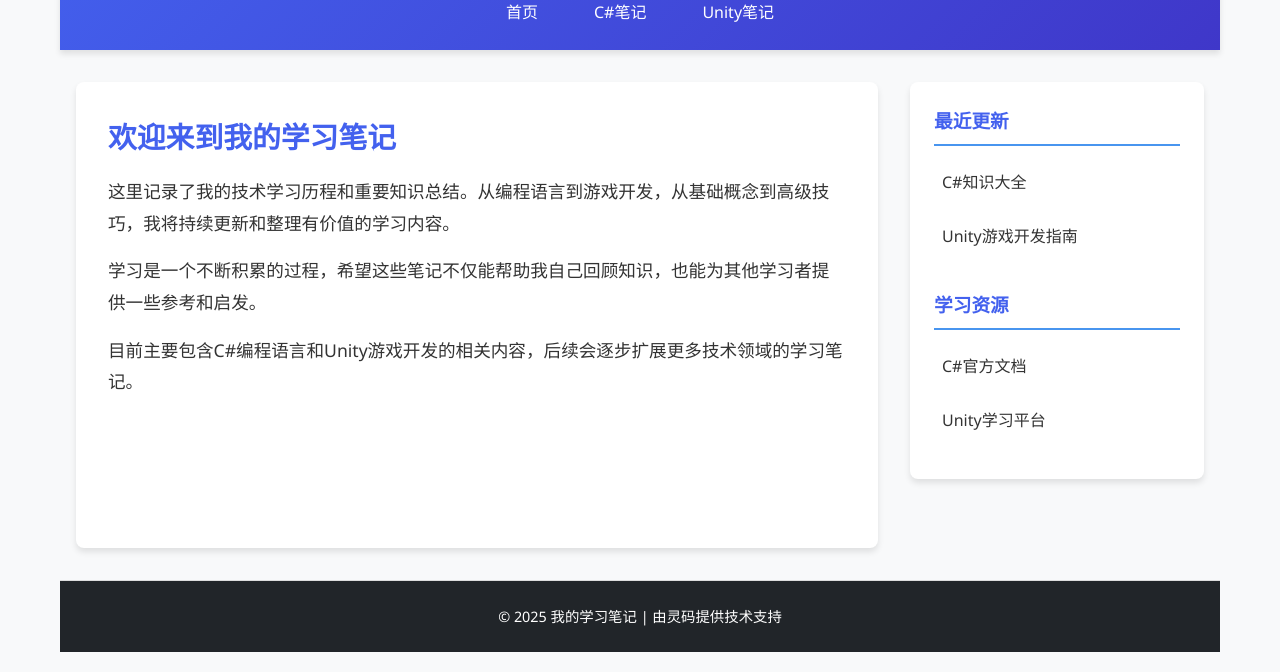
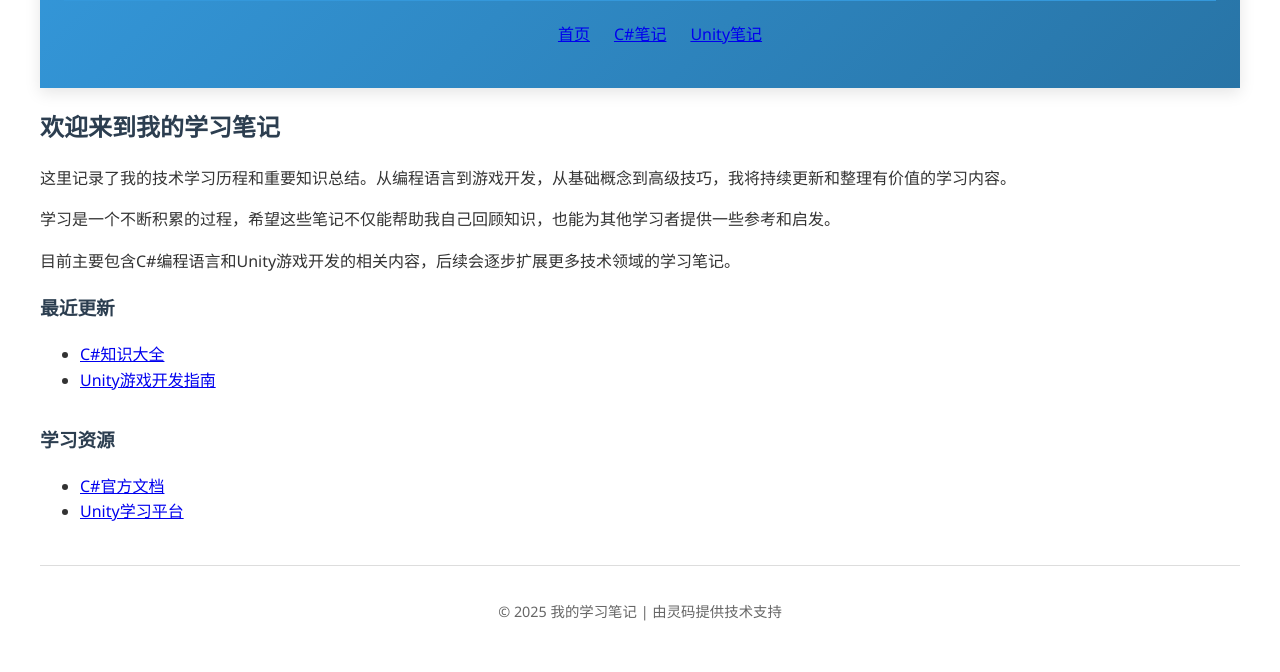
Before and after one commit to dongxinpersonal/myStation, a plain HTML site: page index.html in a window 1280 px wide. Shown: the part 128-800 px from the top of the page. Drawn offline with Linux system fonts and the light colour scheme.

Commit message:
第四次提交，修复页面跳转

```diff
--- a/assets/css/common.css
+++ b/assets/css/common.css
@@ -93,6 +93,7 @@ h1 {
 
 /* ========== 按钮 ========== */
 .btn {
+  margin: 10px 0;
   display: inline-block;
   padding: 8px 15px;
   background-color: var(--primary-color);
@@ -103,7 +104,8 @@ h1 {
 }
 
 .btn:hover {
-  background-color: var(--primary-dark);
+  transform: translateY(-2px);
+  box-shadow: 0 4px 8px rgba(0, 0, 0, 0.1);
 }
 
 /* ========== 特殊组件 ========== */
@@ -170,3 +172,48 @@ footer {
   color: var(--text-light);
   font-size: 0.9em;
 }
+/* 添加导航样式 */
+.site-header {
+  background: linear-gradient(135deg, #3498db, #2874a6);
+  color: white;
+  padding: 1.5rem;
+  text-align: center;
+  box-shadow: var(--box-shadow);
+}
+
+.nav-list {
+  display: flex;
+  justify-content: center;
+  list-style: none;
+  gap: 1.5rem;
+  margin-top: 1rem;
+}
+
+.nav-link {
+  color: white;
+  text-decoration: none;
+  font-weight: 500;
+  padding: 0.5rem 1rem;
+  border-radius: var(--border-radius);
+  transition: var(--transition);
+}
+
+.nav-link:hover {
+  background-color: rgba(255, 255, 255, 0.2);
+}
+
+@media (max-width: 768px) {
+  .nav-list {
+    flex-direction: column;
+    gap: 0.5rem;
+  }
+
+  .card {
+    padding: 15px;
+  }
+
+  pre {
+    padding: 10px;
+    font-size: 0.9em;
+  }
+}
--- a/index.html
+++ b/index.html
@@ -4,177 +4,21 @@
     <meta charset="UTF-8" />
     <meta name="viewport" content="width=device-width, initial-scale=1.0" />
     <title>我的学习笔记</title>
-    <link rel="stylesheet" href="assets/css/common.css" />
-    <style>
-      :root {
-        --primary-color: #4361ee;
-        --secondary-color: #3f37c9;
-        --accent-color: #4895ef;
-        --light-color: #f8f9fa;
-        --dark-color: #212529;
-        --text-color: #333;
-        --border-radius: 8px;
-        --box-shadow: 0 4px 6px rgba(0, 0, 0, 0.1);
-        --transition: all 0.3s ease;
-      }
-
-      * {
-        margin: 0;
-        padding: 0;
-        box-sizing: border-box;
-      }
-
-      body {
-        font-family: "Segoe UI", "Microsoft YaHei", sans-serif;
-        line-height: 1.6;
-        color: var(--text-color);
-        background-color: var(--light-color);
-        display: flex;
-        flex-direction: column;
-        min-height: 100vh;
-      }
-
-      header {
-        background: linear-gradient(
-          135deg,
-          var(--primary-color),
-          var(--secondary-color)
-        );
-        color: white;
-        padding: 1.5rem;
-        text-align: center;
-        box-shadow: var(--box-shadow);
-      }
-
-      header h1 {
-        font-size: 2.2rem;
-        margin-bottom: 0.5rem;
-        text-shadow: 1px 1px 3px rgba(0, 0, 0, 0.2);
-      }
-
-      nav ul {
-        display: flex;
-        justify-content: center;
-        list-style: none;
-        gap: 1.5rem;
-        margin-top: 1rem;
-      }
-
-      nav a {
-        color: white;
-        text-decoration: none;
-        font-weight: 500;
-        padding: 0.5rem 1rem;
-        border-radius: var(--border-radius);
-        transition: var(--transition);
-      }
-
-      nav a:hover {
-        background-color: rgba(255, 255, 255, 0.2);
-      }
-
-      main {
-        display: flex;
-        flex: 1;
-        max-width: 1200px;
-        margin: 2rem auto;
-        padding: 0 1rem;
-        gap: 2rem;
-      }
-
-      article {
-        flex: 3;
-        background: white;
-        padding: 2rem;
-        border-radius: var(--border-radius);
-        box-shadow: var(--box-shadow);
-      }
-
-      article h2 {
-        color: var(--primary-color);
-        margin-bottom: 1rem;
-        font-size: 1.8rem;
-      }
-
-      article p {
-        margin-bottom: 1rem;
-        font-size: 1.1rem;
-        line-height: 1.8;
-      }
-
-      aside {
-        flex: 1;
-        background: white;
-        padding: 1.5rem;
-        border-radius: var(--border-radius);
-        box-shadow: var(--box-shadow);
-        align-self: flex-start;
-      }
-
-      aside h3 {
-        color: var(--primary-color);
-        margin-bottom: 1rem;
-        padding-bottom: 0.5rem;
-        border-bottom: 2px solid var(--accent-color);
-      }
-
-      aside ul {
-        list-style: none;
-      }
-
-      aside li {
-        margin-bottom: 0.8rem;
-      }
-
-      aside a {
-        color: var(--text-color);
-        text-decoration: none;
-        display: block;
-        padding: 0.5rem;
-        border-radius: var(--border-radius);
-        transition: var(--transition);
-      }
-
-      aside a:hover {
-        color: var(--primary-color);
-        background-color: rgba(67, 97, 238, 0.1);
-        transform: translateX(5px);
-      }
-
-      footer {
-        background: var(--dark-color);
-        color: white;
-        text-align: center;
-        padding: 1.5rem;
-        margin-top: auto;
-      }
-
-      footer p {
-        margin: 0;
-      }
-
-      /* 响应式设计 */
-      @media (max-width: 768px) {
-        main {
-          flex-direction: column;
-        }
-
-        nav ul {
-          flex-direction: column;
-          gap: 0.5rem;
-          align-items: center;
-        }
-      }
-    </style>
+    <link rel="stylesheet" href="/assets/css/common.css" />
+    <link rel="icon" href="/assets/images/000.gif" type="image/x-icon" />
   </head>
   <body>
-    <header>
+    <header class="site-header">
       <h1>我的学习笔记</h1>
       <nav>
-        <ul>
-          <li><a href="index.html">首页</a></li>
-          <li><a href="notes/Csharp/csharp.html">C#笔记</a></li>
-          <li><a href="notes/unity/unity.html">Unity笔记</a></li>
+        <ul class="nav-list">
+          <li><a href="/index.html">首页</a></li>
+          <li>
+            <a href="/notes/Csharp/csharp.html">C#笔记</a>
+          </li>
+          <li>
+            <a href="/notes/unity/unity.html">Unity笔记</a>
+          </li>
         </ul>
       </nav>
     </header>
@@ -196,8 +40,8 @@
       <aside>
         <h3>最近更新</h3>
         <ul>
-          <li><a href="notes/Csharp/csharp.html">C#知识大全</a></li>
-          <li><a href="notes/unity/unity.html">Unity游戏开发指南</a></li>
+          <li><a href="/notes/Csharp/csharp.html">C#知识大全</a></li>
+          <li><a href="/notes/unity/unity.html">Unity游戏开发指南</a></li>
         </ul>
 
         <h3 style="margin-top: 2rem">学习资源</h3>
@@ -222,6 +66,6 @@
       <p>&copy; 2025 我的学习笔记 | 由灵码提供技术支持</p>
     </footer>
 
-    <script src="assets/js/main.js"></script>
+    <script src="/assets/js/main.js"></script>
   </body>
 </html>
```
Also changed, not shown: notes/Csharp/basics/control-flow.html (+11 -0 lines), notes/Csharp/csharp.html (+11 -0 lines), notes/unity/scripting/lifecycle.html (+12 -1 lines), notes/unity/unity.html (+11 -0 lines), assets/images/000.gif (added), dear.jpg (added).
